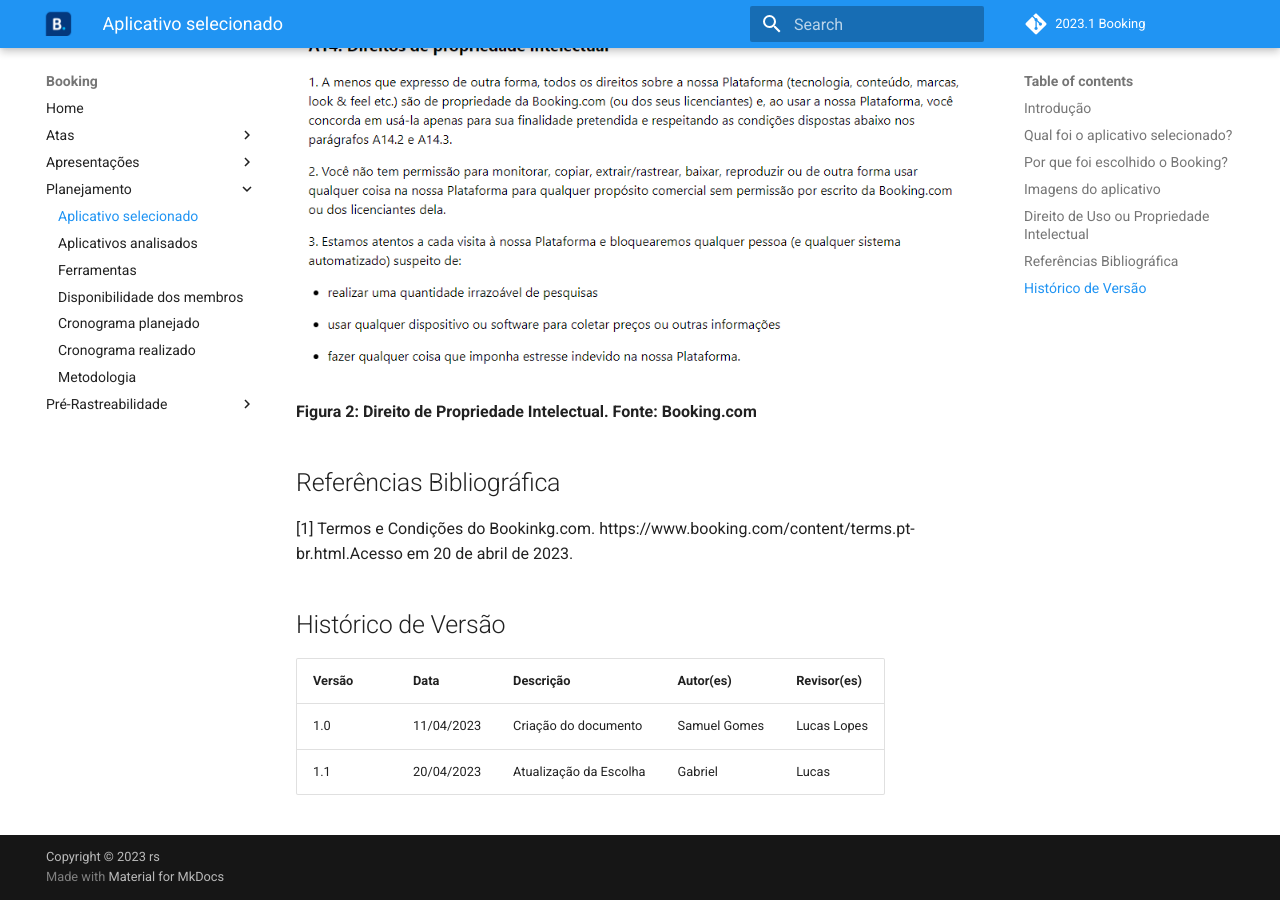
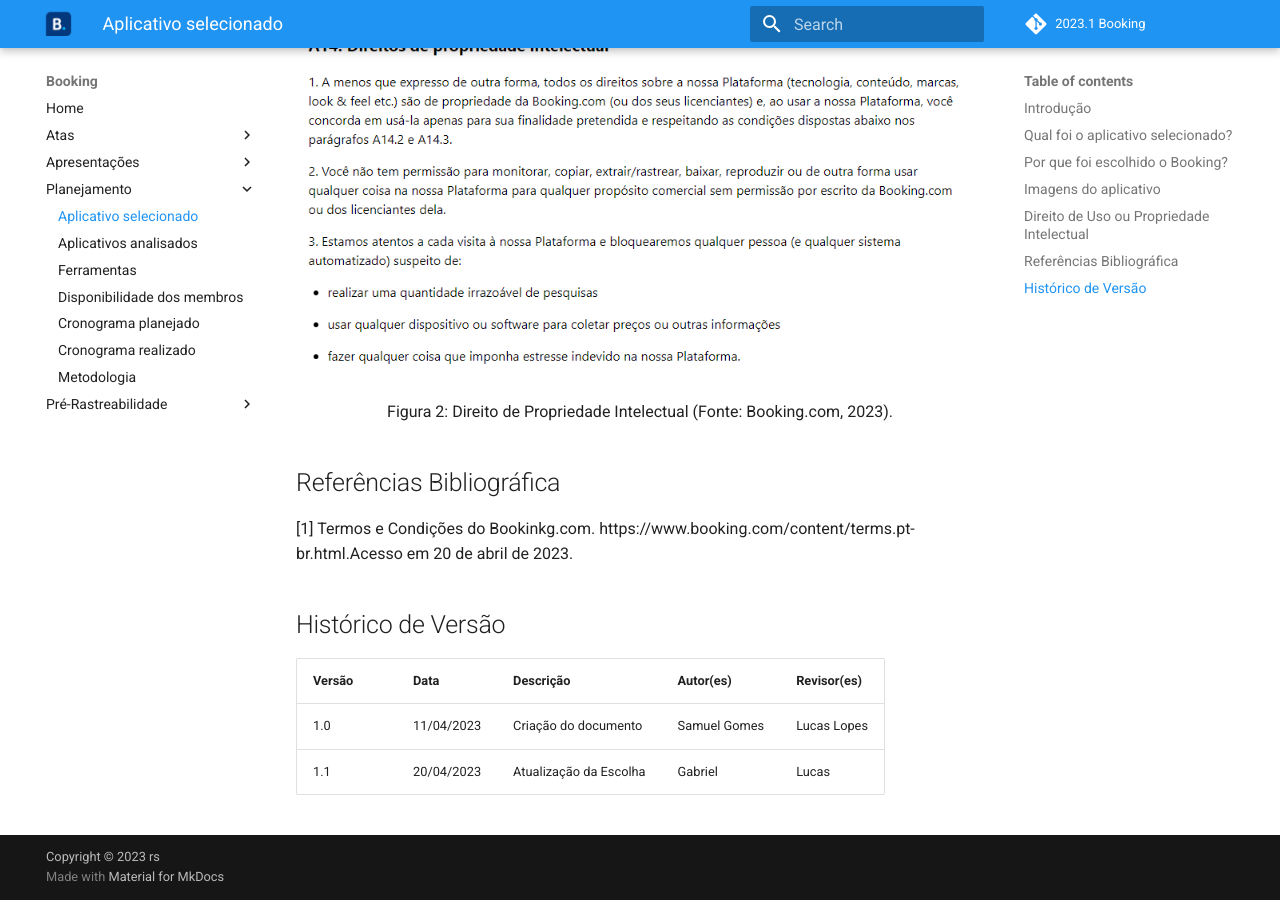
Before and after one commit to Requisitos-de-Software/2023.1-Booking, an MkDocs documentation site: the page built from docs/planejamento/aplicativoSelecionado.md, in a window 1280 px wide and 900 px high, scrolled down 1452 px. Built offline with MkDocs 1.6.1 and Material for MkDocs 9.7.7, drawn with Linux system fonts in a browser that asks for light colours; comment, search, counter and statistics services are not loaded.

Commit message:
Ajuste na legenda

```diff
--- a/docs/planejamento/aplicativoSelecionado.md
+++ b/docs/planejamento/aplicativoSelecionado.md
@@ -22,7 +22,9 @@
 
 ![1682005235388](image/aplicativoSelecionado/1682005235388.png)
 
-**Figura 2: Direito de Propriedade Intelectual. Fonte: Booking.com**
+<div style="text-align: center">
+<p> Figura 2: Direito de Propriedade Intelectual (Fonte: Booking.com, 2023). </p>
+</div>
 
 ## Referências Bibliográfica
 
```
